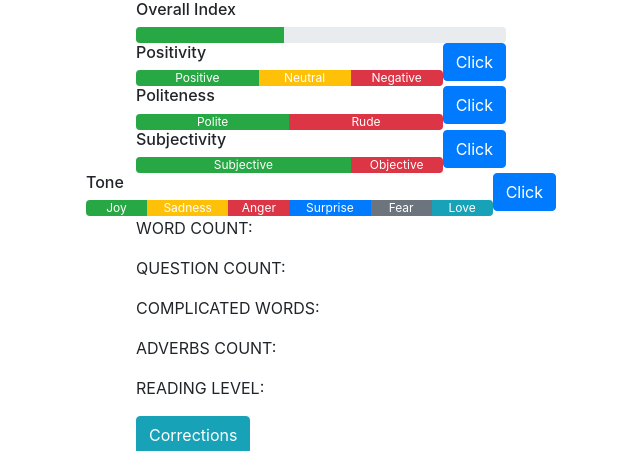
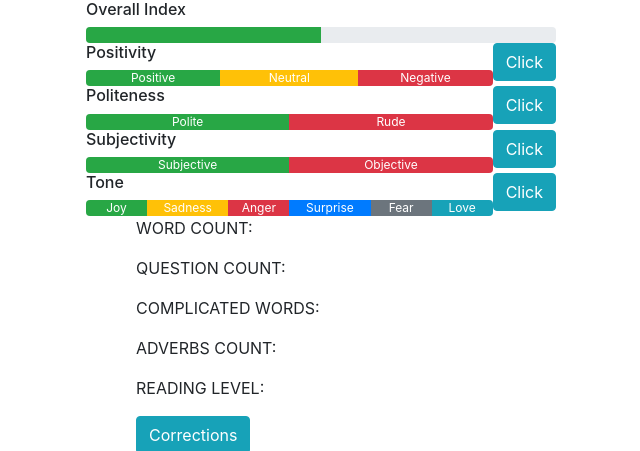
Before and after one commit to cirbuk/smartmails, a Flask app: template myproject/templates/popup.html in a window 1280 px wide. Shown: the top 451 px of the page, without its empty margins (319-959 px from the left). Run offline with Flask 2, Linux system fonts and the light colour scheme; the template is opened without the code that fills it, so the values that code supplies are empty; parts of the project's set-up code (start-up, migrations or seed data) failed here and were passed over; some libraries are stand-ins or nearby versions.

Commit message:
minor changes

```diff
--- a/myproject/templates/popup.html
+++ b/myproject/templates/popup.html
@@ -40,39 +40,39 @@
 
 <div class="container" id="review">
 
-<div class="container" style="width: 400px", id = "score">
+<div class="container" style="width: 500px", id = "score">
 <h6> Overall Index </h6>
 
 <div class="progress">
-  <div class="progress-bar bg-success" role="progressbar" style="width:40%" id="overall_index">
+  <div class="progress-bar bg-success" role="progressbar" style="width:50%" id="overall_index">
 
 </div>
 </div>
 </div>
 
 
-<div class="container" style="width: 400px", id = "positivity">
-<h6> Positivity <button type="button" class="btn btn-primary btn-xs float-right" id="pos_review">Click</button></h6>
+<div class="container" style="width: 500px", id = "positivity">
+<h6> Positivity <button type="button" class="btn btn-info btn-xs float-right" id="pos_review">Click</button></h6>
 <div class="alert alert-error collapse" role="alert" id="posalert">
   <span>
     <p id="posreview"></p>
   </span>
 </div>
 <div class="progress">
-  <div class="progress-bar bg-success" role="progressbar" style="width:40%" id="pos">
+  <div class="progress-bar bg-success" role="progressbar" style="width:33%" id="pos">
     Positive
   </div>
-  <div class="progress-bar bg-warning" role="progressbar" style="width:30%" id="neu">
+  <div class="progress-bar bg-warning" role="progressbar" style="width:34%" id="neu">
     Neutral
   </div>
-  <div class="progress-bar bg-danger" role="progressbar" style="width:30%" id="neg">
+  <div class="progress-bar bg-danger" role="progressbar" style="width:33%" id="neg">
     Negative
   </div>
 </div>
 </div>
 
-<div class="container" style="width: 400px" id = "politeness">
-<h6> Politeness <button type="button" class="btn btn-primary btn-xs float-right" id="pol_review">Click</button></h6>
+<div class="container" style="width: 500px" id = "politeness">
+<h6> Politeness <button type="button" class="btn btn-info btn-xs float-right" id="pol_review">Click</button></h6>
 <div class="alert alert-error collapse" role="alert" id="polalert">
   <span>
     <p id="polreview"></p>
@@ -88,25 +88,25 @@
 </div>
 </div>
 
-<div class="container" style="width: 400px" id = "subjectivity">
-<h6> Subjectivity <button type="button" class="btn btn-primary btn-xs float-right" id="subj_review">Click</button></h6>
+<div class="container" style="width: 500px" id = "subjectivity">
+<h6> Subjectivity <button type="button" class="btn btn-info btn-xs float-right" id="subj_review">Click</button></h6>
 <div class="alert alert-error collapse" role="alert" id="subjalert">
   <span>
     <p id="subjreview"></p>
   </span>
 </div>
 <div class="progress">
-  <div class="progress-bar bg-success" role="progressbar" style="width:70%" id="subj">
+  <div class="progress-bar bg-success" role="progressbar" style="width:50%" id="subj">
     Subjective
   </div>
-  <div class="progress-bar bg-danger" role="progressbar" style="width:30%" id="obj">
+  <div class="progress-bar bg-danger" role="progressbar" style="width:50%" id="obj">
     Objective
   </div>
 </div>
 </div>
 
 <div class="container" style="width: 500px" id="tones">
-<h6> Tone <button type="button" class="btn btn-primary btn-xs float-right" id="tone_review">Click</button></h6>
+<h6> Tone <button type="button" class="btn btn-info btn-xs float-right" id="tone_review">Click</button></h6>
 <div class="alert alert-error collapse" role="alert" id="tonealert">
   <span>
     <p id="tonereview"></p>
@@ -135,17 +135,13 @@
 </div>
 <div class="container" style="width: 400px">
     <p id='word_count'> WORD COUNT: </p>
-</div>
-<div class="container" style="width: 400px">
+
     <p id='question_count'> QUESTION COUNT: </p>
-</div>
-<div class="container" style="width: 400px">
+
     <p id='com_words'> COMPLICATED WORDS: </p>
-</div>
-<div class="container" style="width: 400px">
+
     <p id='adverbs_count'> ADVERBS COUNT: </p>
-</div>
-<div class="container" style="width: 400px">
+
     <p id='reading_level'> READING LEVEL: </p>
 </div>
 
```
